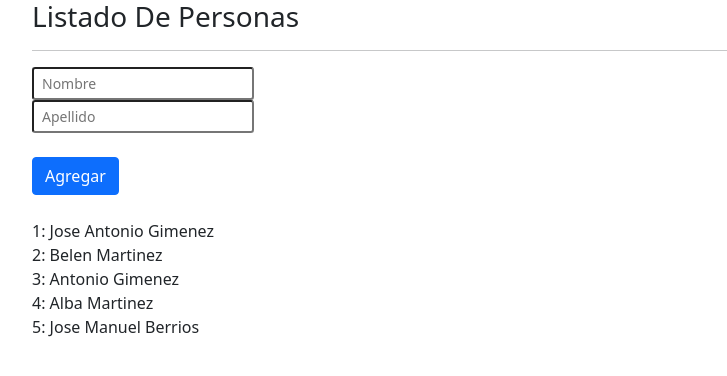
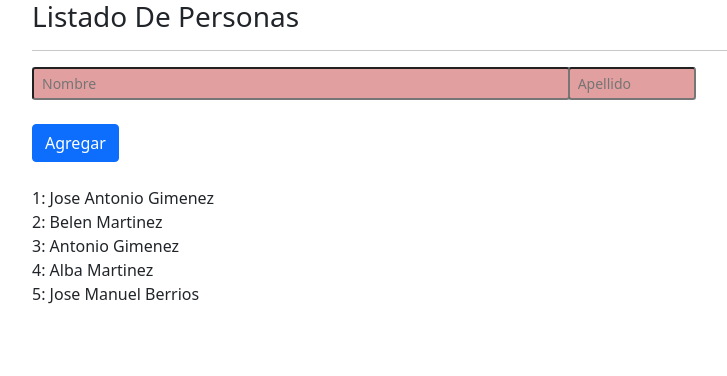
Before and after one commit to FsDk-es/SM-Listado-Personas-Angular, an Angular app: page / in a window 1280 px wide. Shown: the top 376 px of the page, without its empty margins (50-777 px from the left). Built offline with nearby package versions, Linux system fonts and the light colour scheme.

Commit message:
se crean unas hojas de estilo

```diff
--- a/src/app/app.component.css
+++ b/src/app/app.component.css
@@ -0,0 +1,35 @@
+#apellido {
+    background: #e29f9f;
+    width: 8pc;
+    margin-left: 48%;
+}
+#nombre {
+    width: 42%;
+    background: #e29f9f;
+    position: absolute;
+}
+#benviar{
+    background-color: #1f381c;
+    margin-left: 181px;
+    margin-top: -267px;
+    width: 33%;
+    font-size: 12px;
+}
+.card-title {
+    margin-bottom: 0.5rem;
+    margin-top: -19%;
+    text-align: center;
+}
+#autor {
+    color: #ffffff;
+    font-size: 11px;
+    margin: 3px;
+    margin-left: 62%;
+}
+#angular {
+    width: 38%;
+}
+#autorlink{
+    color:rgb(255, 255, 255);
+    text-decoration: none;
+}
```
